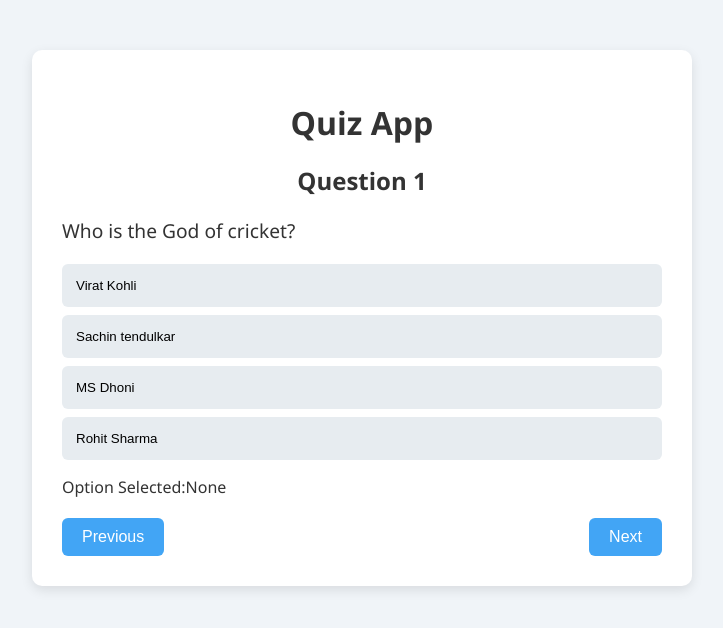
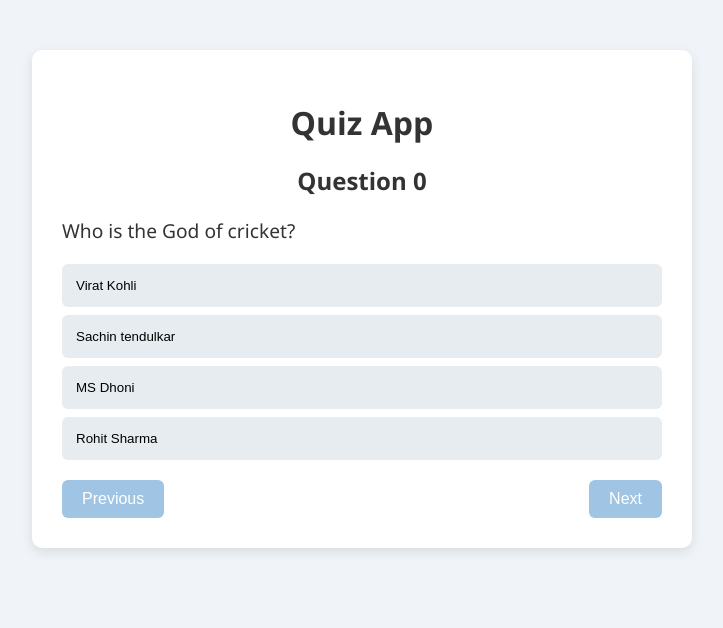
Before and after one commit to lakshyasharma2612-debug/React, a React (Vite) app: page / in a window 1280 px wide. Shown: the top 628 px of the page, without its empty margins (278-1001 px from the left). Built offline with nearby package versions, Linux system fonts and the light colour scheme.

Commit message:
answer selection and prev and next buttons

```diff
--- a/src/component/quiz.jsx
+++ b/src/component/quiz.jsx
@@ -20,21 +20,37 @@
         },
 
     ]
+    const ans=[null,null,null];
+    const[userans,setans]=useState(ans);
+    const [currQuest,setcurrQuest]=useState(0);
    const [opselected,setopselected]=useState("None");
+   const selectedAns=userans[currQuest];
 
     function handleoption(option)
     {
-       setopselected(option);
+        const newAns=[...userans];
+        newAns[currQuest]=option;
+        setans(newAns);
+
     }
-    return <div> <h2> Question 1</h2>
-    <p className="question"> {questionbank[0].question}</p>
-    {questionbank[0].options.map((option)=>(
+    function goNext()
+    {
+        setcurrQuest(currQuest+1);
+    }
+    function goPrev()
+    {   if(currQuest>0){
+        setcurrQuest(currQuest-1);
+    }
+    }
+    return <div> <h2> Question {currQuest}</h2>
+    <p className="question"> {questionbank[currQuest].question}</p>
+    {questionbank[currQuest].options.map((option)=>(
          <button className="option" onClick={()=> handleoption(option)}>{option}</button>
     ))}
-    <p> Option Selected:{opselected}</p>
+
    <div className="nav-buttons">
-    <button>Previous</button>
-    <button>Next</button>
+    <button onClick={goPrev} disabled ={currQuest===0}> Previous </button>
+    <button onClick={goNext} disabled={selectedAns===null}> Next </button>
 
    </div>
     </div>
```
